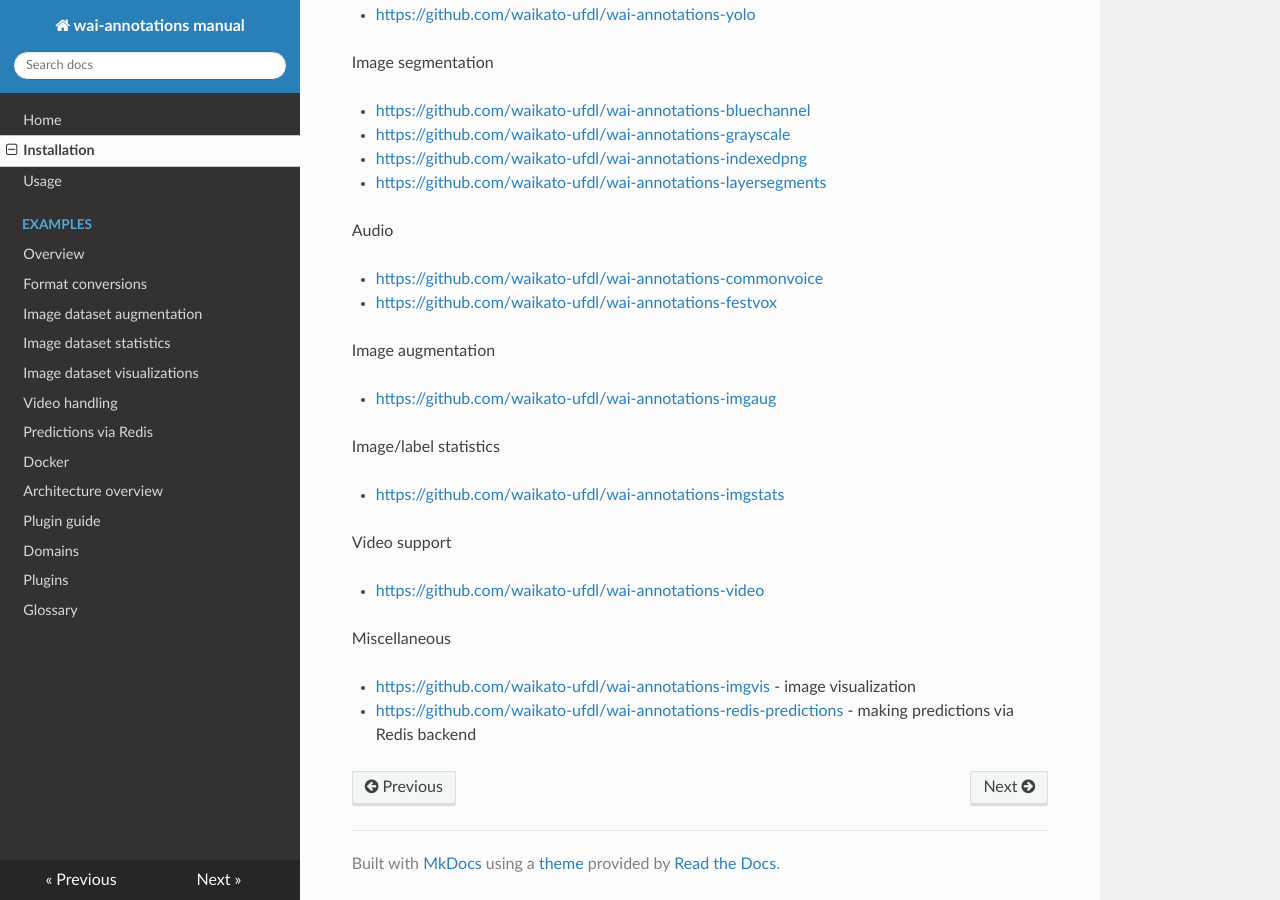
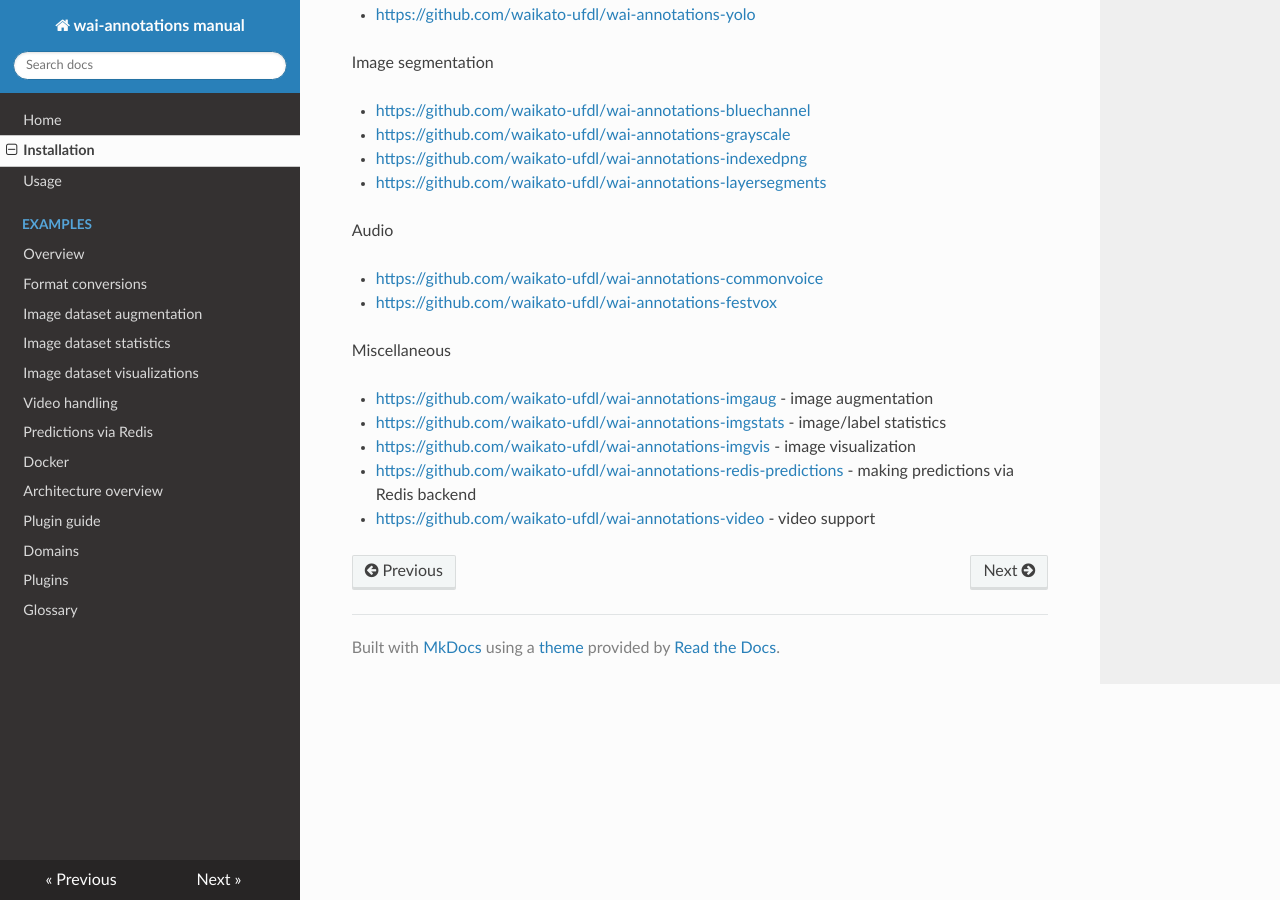
Before and after one commit to waikato-ufdl/wai-annotations-manual, an MkDocs documentation site: the page built from docs/install.md, in a window 1280 px wide and 900 px high, scrolled down 837 px. Built offline with MkDocs 1.6.1, drawn with Linux system fonts in a browser that asks for light colours; nearby versions of some CDN libraries.

Commit message:
grouped non-domain plugins under "misc"

```diff
--- a/docs/install.md
+++ b/docs/install.md
@@ -45,19 +45,10 @@
   * [https://github.com/waikato-ufdl/wai-annotations-commonvoice](https://github.com/waikato-ufdl/wai-annotations-commonvoice)
   * [https://github.com/waikato-ufdl/wai-annotations-festvox](https://github.com/waikato-ufdl/wai-annotations-festvox)
 
-Image augmentation
-
-  * [https://github.com/waikato-ufdl/wai-annotations-imgaug](https://github.com/waikato-ufdl/wai-annotations-imgaug)
-
-Image/label statistics
-
-  * [https://github.com/waikato-ufdl/wai-annotations-imgstats](https://github.com/waikato-ufdl/wai-annotations-imgstats)
-
-Video support
-
-  * [https://github.com/waikato-ufdl/wai-annotations-video](https://github.com/waikato-ufdl/wai-annotations-video)
-
 Miscellaneous
 
+  * [https://github.com/waikato-ufdl/wai-annotations-imgaug](https://github.com/waikato-ufdl/wai-annotations-imgaug) - image augmentation
+  * [https://github.com/waikato-ufdl/wai-annotations-imgstats](https://github.com/waikato-ufdl/wai-annotations-imgstats) - image/label statistics
   * [https://github.com/waikato-ufdl/wai-annotations-imgvis](https://github.com/waikato-ufdl/wai-annotations-imgvis) - image visualization
   * [https://github.com/waikato-ufdl/wai-annotations-redis-predictions](https://github.com/waikato-ufdl/wai-annotations-redis-predictions) - making predictions via Redis backend
+  * [https://github.com/waikato-ufdl/wai-annotations-video](https://github.com/waikato-ufdl/wai-annotations-video) - video support
```
